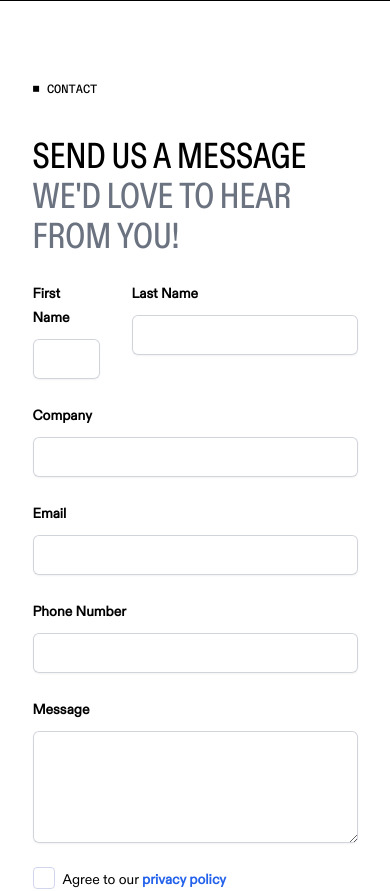
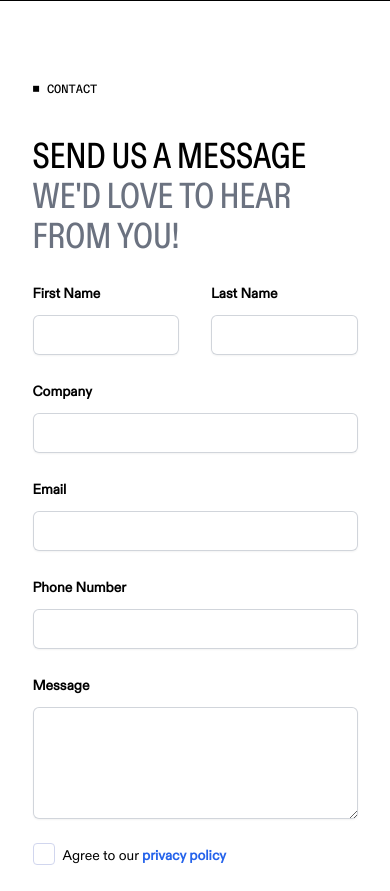
Before and after one commit to TandemCreativeDev/tandem, a Next.js app: page / in a window 390 px wide. Shown: the part 5820-6711 px from the top of the page. Built offline with nearby package versions, Linux system fonts and the light colour scheme.

Commit message:
fix: responsiveness of Contact.tsx form

```diff
--- a/src/components/Contact.tsx
+++ b/src/components/Contact.tsx
@@ -62,7 +62,7 @@ export default function ContactSection() {
         onSubmit={handleSubmit}
         className="mx-auto max-w-xl col-span-5 col-start-7"
       >
-        <fieldset className="grid grid-cols-1 gap-x-8 gap-y-6 sm:grid-cols-2">
+        <fieldset className="grid gap-x-8 gap-y-6">
           <legend className="text-gray-500 pb-6 text-4xl font-tandem-condensed-medium uppercase">
             <span className="text-black">Send us a message</span> we&apos;d love
             to hear from you!
```
